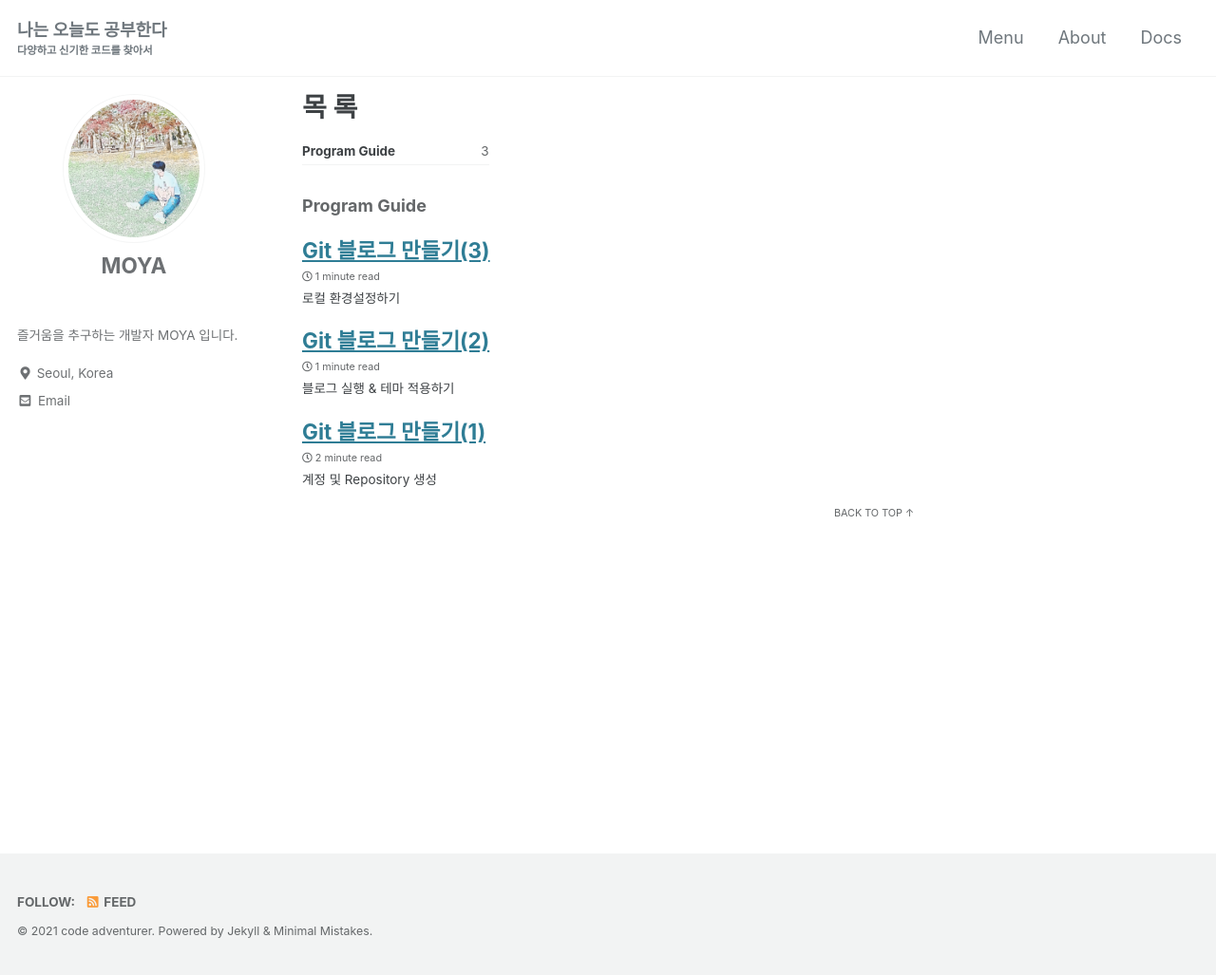
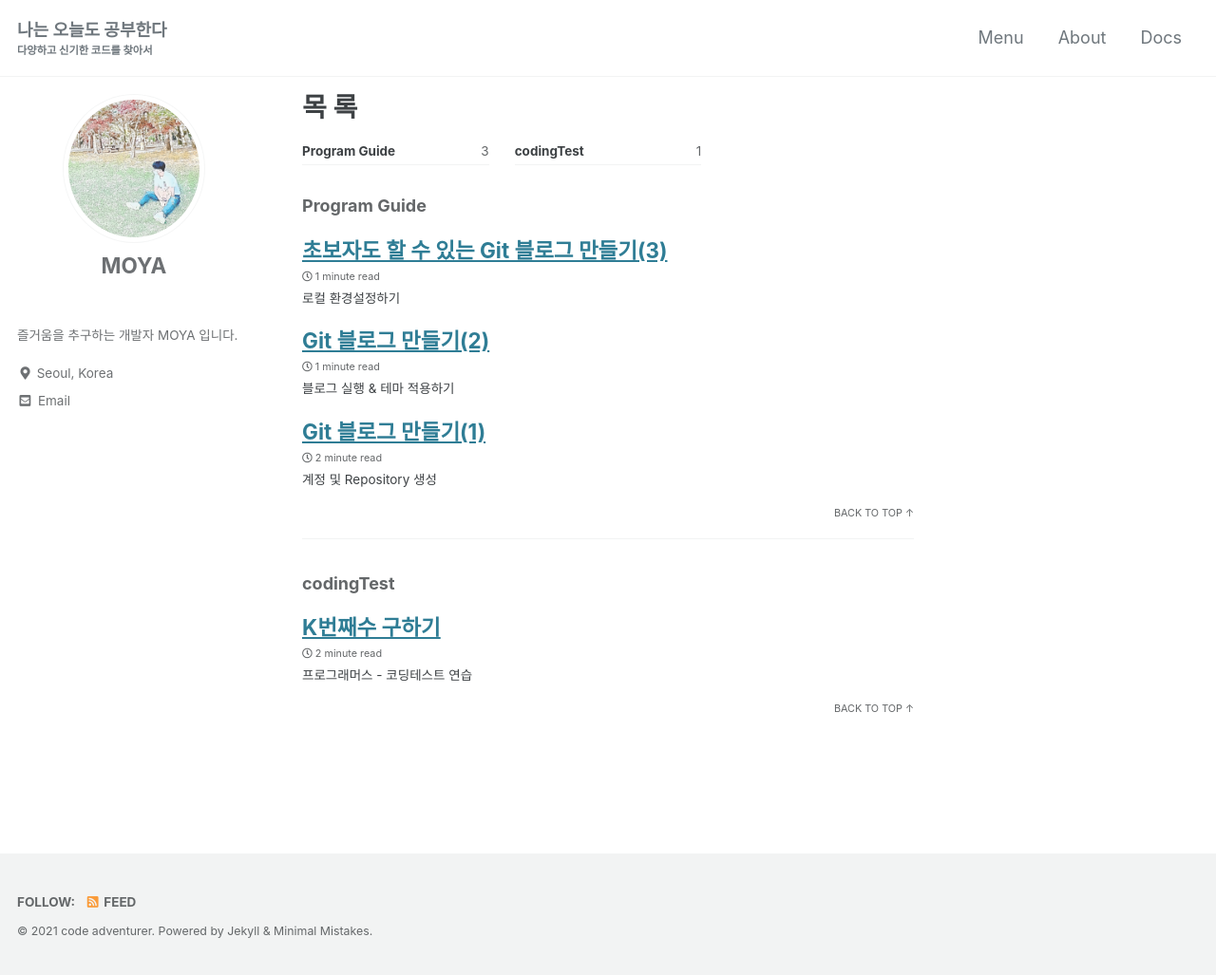
Before and after one commit to kdc7140/kdc7140.github.io, a Jekyll site: the page built from _pages/category-archive.md, in a window 1280 px wide and 1027 px high. Shown: the whole window at 95% size. Built offline with Jekyll 4.4.1, drawn with Linux system fonts in a browser that asks for light colours; cached includes are drawn as plain includes; some web fonts are replaced; some of the changed lines change nothing that is shown.

Commit message:
add post

```diff
--- a/_posts/2021-09-29-makeBlog3.md
+++ b/_posts/2021-09-29-makeBlog3.md
@@ -1,5 +1,5 @@
 ---
-title:  "Git 블로그 만들기(3)"
+title:  "초보자도 할 수 있는 Git 블로그 만들기(3)"
 excerpt: "로컬 환경설정하기"
 
 categories:
@@ -92,7 +92,10 @@ bundler 설치 후 정상적으로 설치가 됐는지 버전확인을 진행합
     cd Desktop/gitBlog/UserName.github.io       //Repository 경로로 이동
     bundle exec jekyll serve                    //로컬서버 실행
 
-블로그 Repository로 이동해서 로컬 서버를 실행하면 Server address에 주소가 나오는데 이 주소를 브라우저 주소 검색창에 입력하면 로컬 환경에서 블로그를 실행할 수 있게 됩니다.<br/>
+블로그 Repository로 이동해서 로컬 서버를 실행하면 Server address에 주소가 나오는데 이 주소를 브라우저 주소 검색창에 입력하면 로컬 환경에서 블로그를 실행할 수 있게 됩니다.<br/><br/>
 
 
-감사합니다.
+
+블로그에 적용한 테마마다 UI/UX 수정 방법이 조금씩 다르다고 합니다. 본인이 선택하신 테마 제작자의 문서나 검색을 통해 입맛에 맞게 수정하여 사용하시면 됩니다.<br/> 저도 제가 적용한 minimal-mistakes 테마를 좀 뜯어보고 익숙해지면 추후 테마 수정 방법에 대해 다시 포스팅해 보도록 하겠습니다. 다들 즐겁고 알차게 블로그를 채워나가시길 바랍니다.<br/><br/>
+
+감사합니다.<br/><br/>
--- /dev/null
+++ b/_posts/2021-10-01-codingTest1.md
@@ -0,0 +1,101 @@
+---
+title:  "K번째수 구하기"
+excerpt: "프로그래머스 - 코딩테스트 연습"
+
+categories:
+  - codingTest
+tags:
+  - algorithm
+  - programers
+  - codeingTest
+---
+
+
+
+<br/>
+배열 array의 i번째 숫자부터 j번째 숫자까지 자르고 정렬했을 때, k번째에 있는 수를 구하려 합니다.<br/>
+
+예를 들어 array가 [1, 5, 2, 6, 3, 7, 4], i = 2, j = 5, k = 3이라면 array의 2번째부터 5번째까지 자르면 [5, 2, 6, 3]입니다.
+
+ * 1에서 나온 배열을 정렬하면 [2, 3, 5, 6]입니다.
+ * 2에서 나온 배열의 3번째 숫자는 5입니다.
+
+배열 array, [i, j, k]를 원소로 가진 2차원 배열 commands가 매개변수로 주어질 때, commands의 모든 원소에 대해 앞서 설명한 연산을 적용했을 때 나온 결과를 배열에 담아 return 하도록 solution 함수를 작성해주세요.<br/><br/>
+
+
+**제한사항**
+
+* array의 길이는 1 이상 100 이하입니다.
+* array의 각 원소는 1 이상 100 이하입니다.
+* commands의 길이는 1 이상 50 이하입니다.
+* commands의 각 원소는 길이가 3입니다.
+
+<br/>
+**입출력 예**
+
+|array|commands|return|
+|------------------------|---|---|
+|[1, 5, 2, 6, 3, 7, 4]|[[2, 5, 3], [4, 4, 1], [1, 7, 3]]|[5, 6, 3]|
+
+<br/>
+**입출력 예 설명**
+
+* [1, 5, 2, 6, 3, 7, 4]를 2번째부터 5번째까지 자른 후 정렬합니다. [2, 3, 5, 6]의 세 번째 숫자는 5입니다.
+* [1, 5, 2, 6, 3, 7, 4]를 4번째부터 4번째까지 자른 후 정렬합니다. [6]의 첫 번째 숫자는 6입니다.
+* [1, 5, 2, 6, 3, 7, 4]를 1번째부터 7번째까지 자릅니다. [1, 2, 3, 4, 5, 6, 7]의 세 번째 숫자는 3입니다.
+
+
+<br/>
+****작성 코드****
+
+    function solution(array, commands) {
+      var answer = [];      //정답배열
+      var sArr = [];        //i~j까지 자르고 정렬할 배열
+
+      for(var i=0; i<commands.length; i++){
+          sArr = sort(array.slice(commands[i][0]-1,commands[i][1]));
+          answer.push(sArr[commands[i][2]-1]);
+      }
+
+      return answer;
+    }
+
+    //숫자 정렬
+    function sort(arr){
+      var temp = null;
+      for(var i=0; i<arr.length; i++){
+          for(var j=0; j<arr.length-1; j++){
+              if(arr[j] > arr[j+1]){
+                  temp = arr[j];
+                  arr[j] = arr[j+1];
+                  arr[j+1] = temp;
+              }
+          }
+      }
+      return arr;
+    }
+
+
+
+<br/><br/>
+**** 코드 풀이 ****
+
+2차원 배열의 길이만큼 반복하면서 진행한다. i는 배열의 첫번째, j는 두번째 원소이므로 commands[i][0]-1 부터 commands[i][1] 까지 slice() 함수를 이용해 배열을 잘라준다. commands[i][0]-1 부터 잘라주는 이유는 배열에서 첫번째 원소는 1이 아닌 0부터 시작하기 때문이다.<br/>
+
+slice() 함수를 이용하여 i~j까지 자르고 정렬한 배열을 sArr에 담고, 배열의 세번째 원소인 k번째 숫자를 구하기 위해 sArr배열에서 commands[i][2]-1 번째 원소를 찾아 정답으로 사용할 배열은 answer에 담아서 리턴한다.<br/>
+
+위 풀이와 같이 숫자를 정렬하는 함수를 직접 만들수도 있지만 Script에서 제공하는 sort() 함수를 사용하여 아래와 같이 더 간단하게 작성할 수 있다.
+
+    function solution(array, commands) {
+      var answer = [];
+      var sArr = [];
+
+      for(var i=0; i<cArr.length; i++){
+          sArr = array.slice(commands[i][0]-1,commands[i][1]).sort(function(a,b){return a - b});
+          answer.push(sArr[commands[i][2]-1]);
+      }
+
+      return answer;
+    }
+
+sort(function(a,b,){reuturn a-b})로 사용해야하는 이유는 sort() 함수는 유니코드 순서에 따라 값을 정렬하기 때문에 숫자를 정렬할 때 2,3 보다 10, 11이 먼저 정렬된다. 따라서, 유니코드 순이 아닌 1,2,3... 숫자의 순서대로 정렬하기 위함이다.
```
